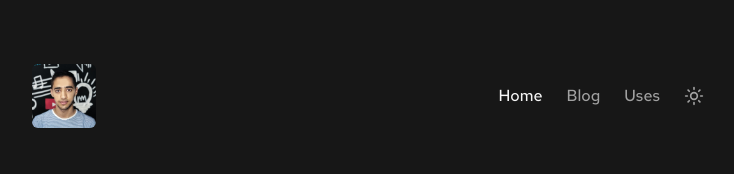
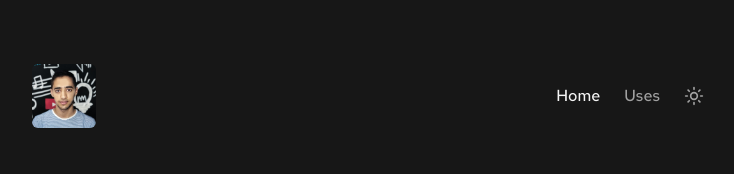
Before and after one commit to salimabsi/salimabsi.me, a Next.js app: page / in a window 1280 px wide. Shown: the top 174 px of the page, without its empty margins (272-1006 px from the left). Built offline with nearby package versions, Linux system fonts and the light colour scheme.

Commit message:
refactor: temporarily disable blog pages

```diff
--- a/src/components/nav-links.tsx
+++ b/src/components/nav-links.tsx
@@ -6,7 +6,7 @@ import { cn } from '@/lib/utils'
 
 const navLinks = [
     { href: '/', label: 'Home' },
-    { href: '/blog', label: 'Blog' },
+    // { href: '/blog', label: 'Blog' }, // Temporarily disabled
     { href: '/uses', label: 'Uses' },
 ]
 
```
Also changed, not shown: src/app/_blog/[slug]/page.tsx (renamed from src/app/blog/[slug]/page.tsx), src/app/_blog/page.tsx (renamed from src/app/blog/page.tsx).
